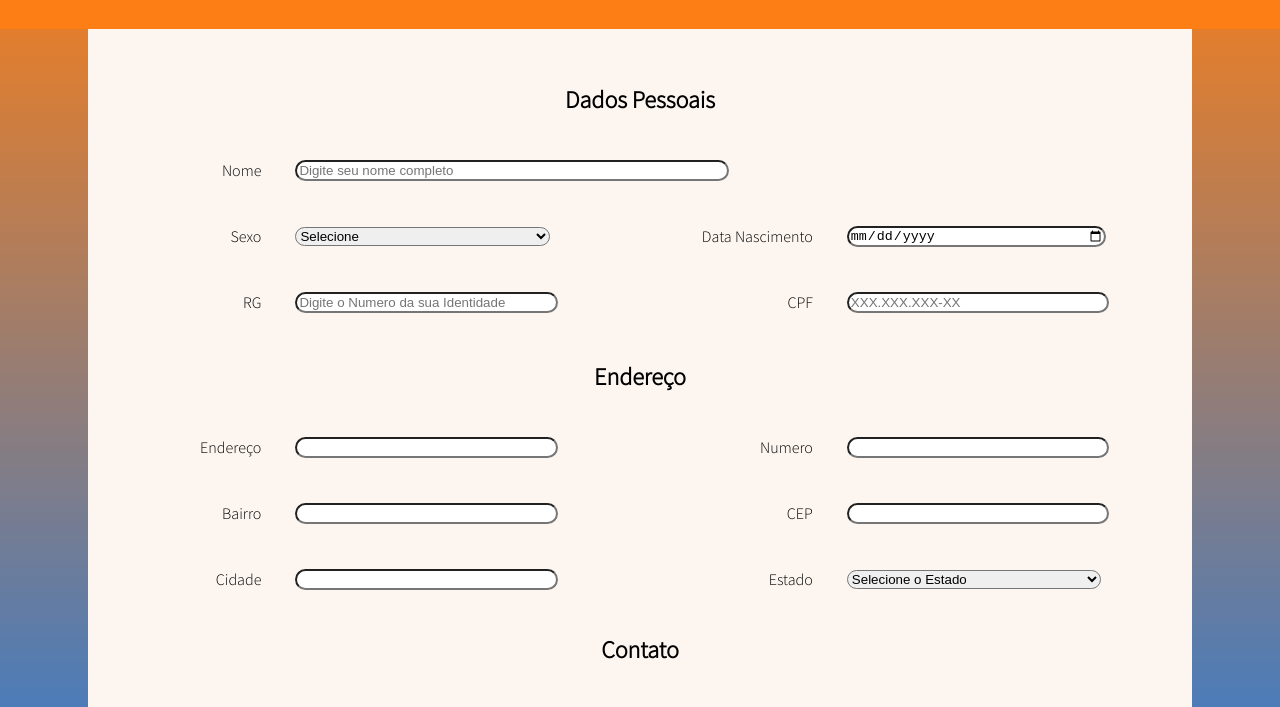
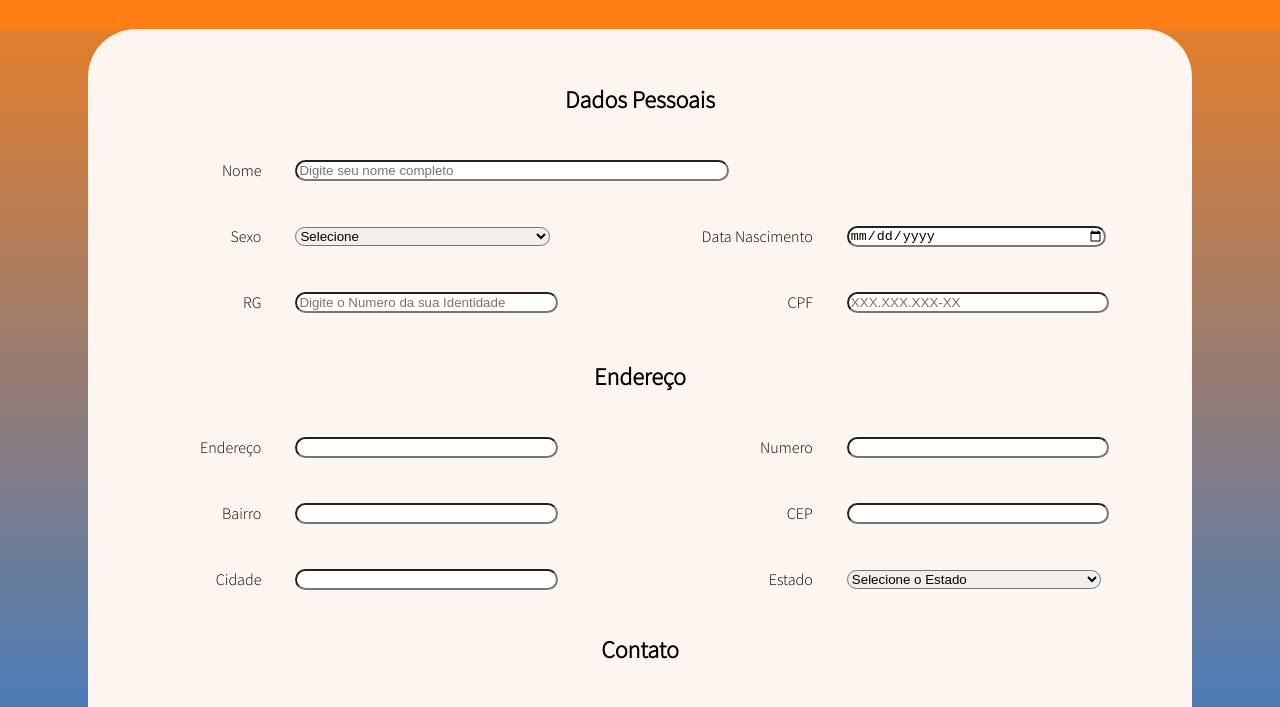
Before and after one commit to ramonvax/Exercio-final-Gama, a plain HTML site: page index.html in a window 1280 px wide. Shown: the part 91-798 px from the top of the page. Drawn offline with Linux system fonts and the light colour scheme.

Commit message:
ajuste css na borda do contaner deixado arrendondado

```diff
--- a/style/style.css
+++ b/style/style.css
@@ -44,6 +44,7 @@ footer {
     padding-bottom: 5rem;
     padding-left: 1.5rem;
     padding-right: 1.5rem;
+    border-radius: 3rem;
 }
 table {
     width: 100%;
```
